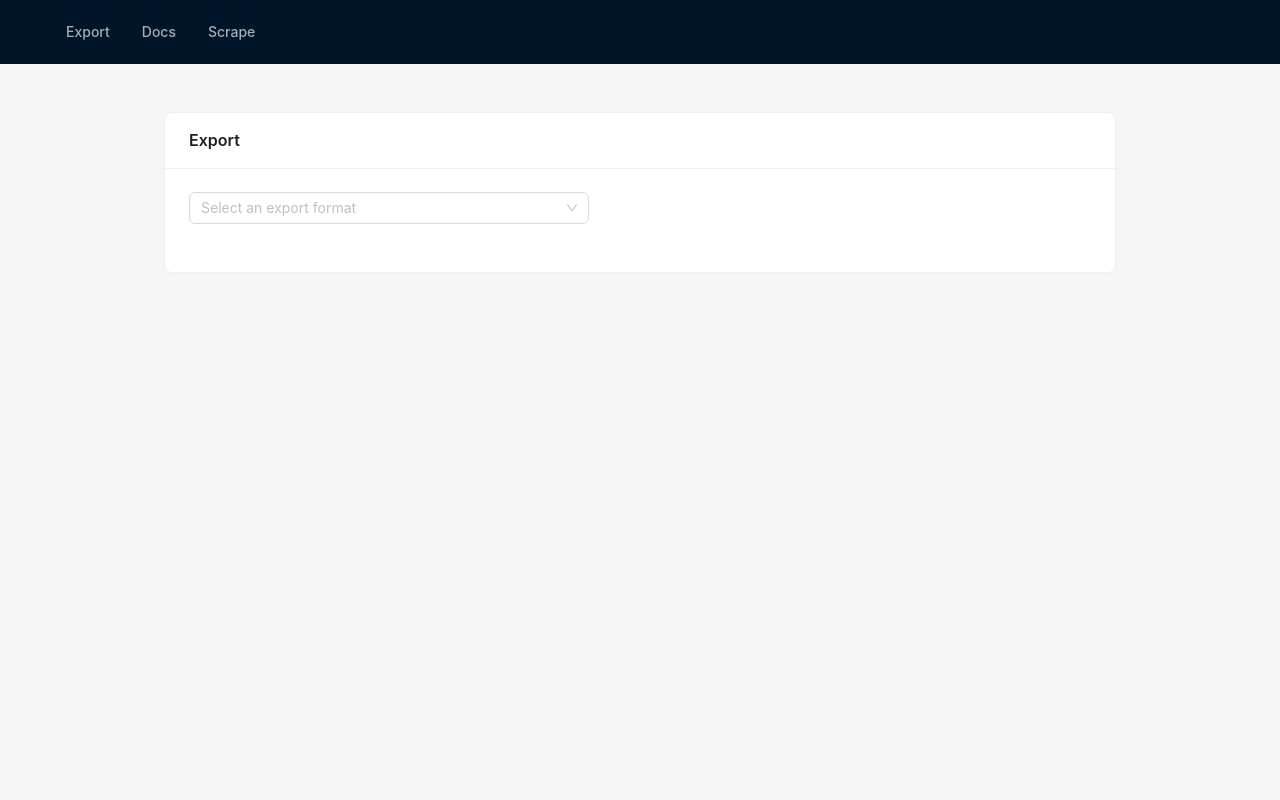
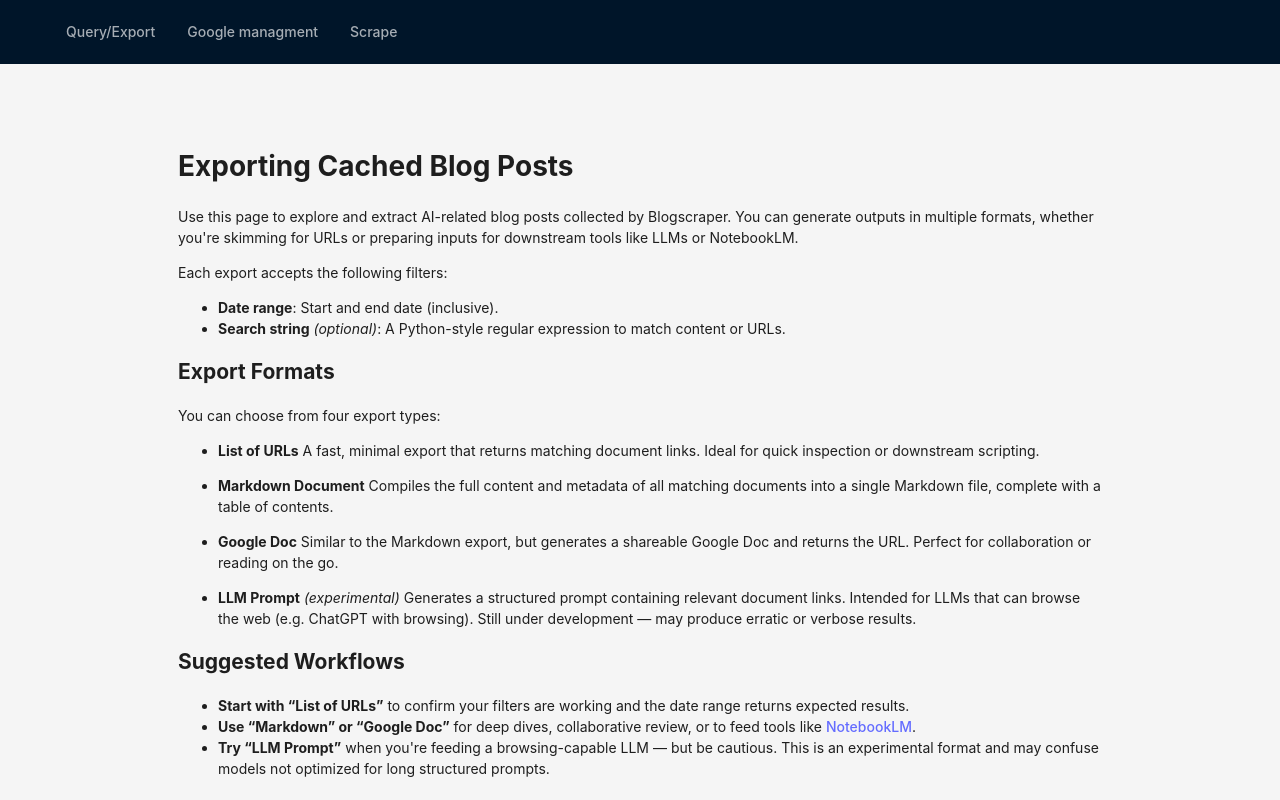
Before and after one commit to deg/blogscraper, a React (Vite) app in the folder frontend/: page / in a window 1280 px wide. Shown: the top 800 px of the page. Built offline with nearby package versions, Linux system fonts and the light colour scheme.

Commit message:
Cleanup menu and add docs to export page

```diff
--- a/frontend/src/App.tsx
+++ b/frontend/src/App.tsx
@@ -13,8 +13,8 @@ const App = () => (
     <Layout style={{ minHeight: '100vh' }}>
       <Header>
         <Menu theme="dark" mode="horizontal" items={[
-            { key: 'export', label: <Link to="/">Export</Link> },
-            { key: 'docs', label: <Link to="/docs">Docs</Link> },
+            { key: 'export', label: <Link to="/">Query/Export</Link> },
+            { key: 'docs', label: <Link to="/docs">Google managment</Link> },
             { key: 'scrape', label: <Link to="/scrape">Scrape</Link> },
           ]}>
         </Menu>
--- a/frontend/src/pages/ExportPage.tsx
+++ b/frontend/src/pages/ExportPage.tsx
@@ -3,16 +3,76 @@ import { Card } from "antd"
 import ExportSelect from "../components/ExportSelect"
 import ExportRunner from "../components/ExportRunner"
 
+import MarkdownViewer from "../components/MarkdownViewer";
+
+
+const helpText=`
+# Exporting Cached Blog Posts
+
+Use this page to explore and extract AI-related blog posts collected by Blogscraper.
+You can generate outputs in multiple formats, whether you're skimming for URLs or
+preparing inputs for downstream tools like LLMs or NotebookLM.
+
+Each export accepts the following filters:
+
+- **Date range**: Start and end date (inclusive).
+- **Search string** *(optional)*: A Python-style regular expression to match content or URLs.
+
+## Export Formats
+
+You can choose from four export types:
+
+- **List of URLs**
+  A fast, minimal export that returns matching document links. Ideal for quick inspection
+  or downstream scripting.
+
+- **Markdown Document**
+  Compiles the full content and metadata of all matching documents into a single Markdown file,
+  complete with a table of contents.
+
+- **Google Doc**
+  Similar to the Markdown export, but generates a shareable Google Doc and returns the URL.
+  Perfect for collaboration or reading on the go.
+
+- **LLM Prompt** *(experimental)*
+  Generates a structured prompt containing relevant document links. Intended for LLMs that
+  can browse the web (e.g. ChatGPT with browsing). Still under development — may produce
+  erratic or verbose results.
+
+## Suggested Workflows
+
+- **Start with “List of URLs”** to confirm your filters are working and the date range
+  returns expected results.
+- **Use “Markdown” or “Google Doc”** for deep dives, collaborative review, or to feed tools
+  like [NotebookLM](https://notebooklm.google.com/).
+- **Try “LLM Prompt”** when you're feeding a browsing-capable LLM — but be cautious. This is
+  an experimental format and may confuse models not optimized for long structured prompts.
+
+## Known Limits
+
+- **Google Docs**: ~1 million characters max
+- **NotebookLM**: ~3 million characters max
+
+These limits are approximate and may change over time.
+
+---
+
+Let us know how you're using these exports — and what formats you'd like us to support next!
+`;
+
 const ExportPage = () => {
   const [selected, setSelected] = useState<string | null>(null)
 
   return (
+    <>
+    <MarkdownViewer markdown={helpText} />
     <Card title="Export">
       <ExportSelect selected={selected} onChange={setSelected} />
       <div style={{ marginTop: 24 }}>
         {selected && <ExportRunner selected={selected} />}
       </div>
     </Card>
+    </>
   )
 }
 
```
